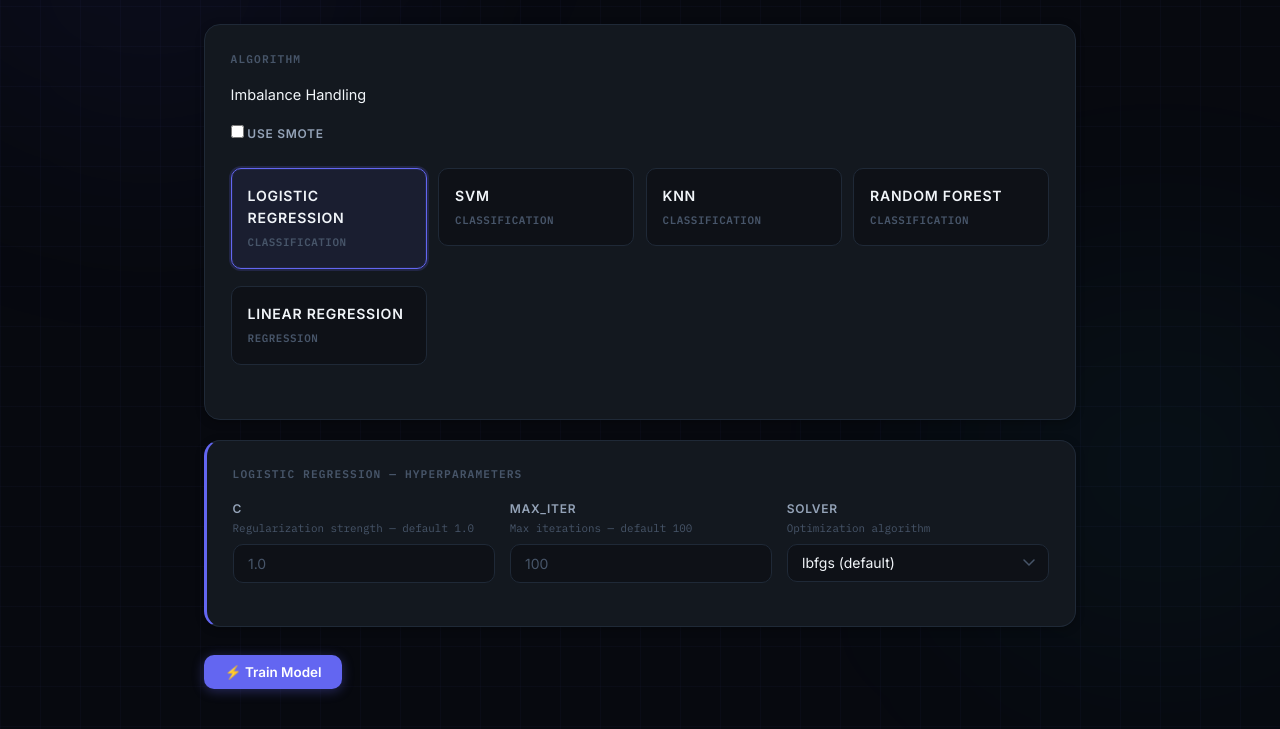
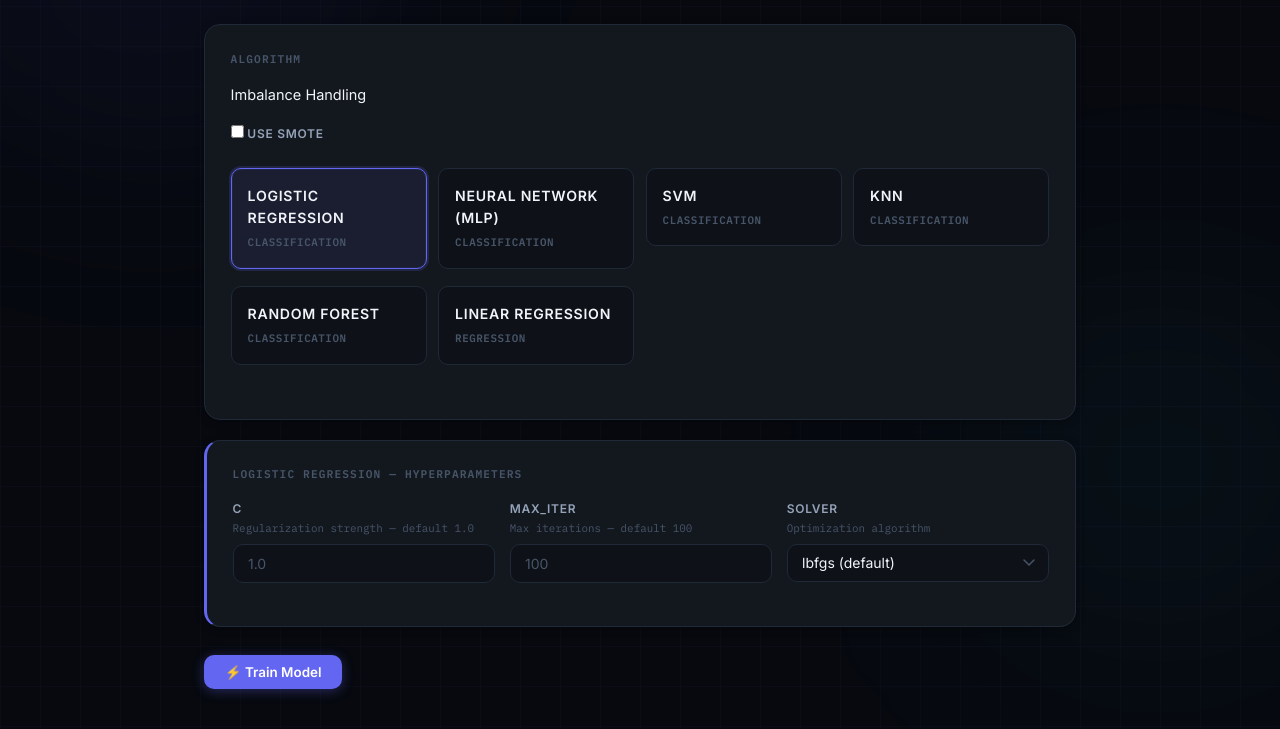
Before and after one commit to mariamgaber123/Auto-Model-Selector, a Flask app: template templates/model.html in a window 1280 px wide. Shown: the part 234-963 px from the top of the page. Run offline with Flask 3, Linux system fonts and the light colour scheme; the template is opened without the code that fills it: most values are stand-ins (such as "Sample title", 1, 10 or a date in 2020).

Commit message:
add mlp classifer

```diff
--- a/app.py
+++ b/app.py
@@ -143,6 +143,19 @@ def train_model_route():
             min_samples_split = Int("min_samples_split")
             if min_samples_split is not None:
                 params["min_samples_split"] = min_samples_split
+
+        elif model_name == "Neural Network (MLP)":
+            params["activation"] = Str("activation")
+            params["solver"] = Str("solver")
+            params["learning_rate"] = Str("learning_rate")
+
+            max_iter = Int("max_iter")
+            if max_iter is not None:
+                params["max_iter"] = max_iter
+
+            hidden_layers = Str("hidden_layer_sizes")
+            if hidden_layers:
+                params["hidden_layer_sizes"] = hidden_layers
 
         elif model_name == "Linear Regression":
             params["fit_intercept"] = (
--- a/main.py
+++ b/main.py
@@ -10,7 +10,7 @@ from models.evaluate import evaluate_model
 from sklearn.utils.multiclass import type_of_target
 
 
-CLASSIFICATION_MODELS = {"Logistic Regression", "SVM", "KNN", "Random Forest"}
+CLASSIFICATION_MODELS = {"Logistic Regression", "SVM", "KNN", "Random Forest","Neural Network (MLP)"}
 REGRESSION_MODELS = {"Linear Regression"}
 
 
--- a/mainSmote.py
+++ b/mainSmote.py
@@ -11,7 +11,7 @@ import pandas as pd
 import numpy as np
 
 
-CLASSIFICATION_MODELS = {"Logistic Regression", "SVM", "KNN", "Random Forest"}
+CLASSIFICATION_MODELS = {"Logistic Regression", "SVM", "KNN", "Random Forest","Neural Network (MLP)"}
 REGRESSION_MODELS = {"Linear Regression"}
 
 
--- a/templates/model.html
+++ b/templates/model.html
@@ -44,6 +44,14 @@
                     onchange="showParams('logistic')">
                 <label class="model-label" for="m1">
                     <span class="m-name">Logistic Regression</span>
+                    <span class="m-type">Classification</span>
+                </label>
+            </div>
+             <div>
+                <input class="model-option" type="radio" name="model_name" id="m6" value="Neural Network (MLP)"
+                    onchange="showParams('mlp')">
+                <label class="model-label" for="m6">
+                    <span class="m-name">Neural Network (MLP)</span>
                     <span class="m-type">Classification</span>
                 </label>
             </div>
@@ -178,6 +186,47 @@
             </div>
         </div>
     </div>
+    <!-- ── Neural Network (MLP) Params ── -->
+    <div class="card param-panel" id="params-mlp" style="display:none;">
+        <h3>Neural Network (MLP) — Hyperparameters</h3>
+        <div class="features-grid">
+            <div class="form-group">
+                <label>Activation <span class="hint">Hidden layer function — default relu</span></label>
+                <select name="activation">
+                    <option value="relu">relu (default)</option>
+                    <option value="tanh">tanh</option>
+                    <option value="logistic">logistic (sigmoid)</option>
+                </select>
+            </div>
+
+            <div class="form-group">
+                <label>Solver <span class="hint">Weight optimization — default adam</span></label>
+                <select name="solver">
+                    <option value="adam">adam (default)</option>
+                    <option value="sgd">sgd</option>
+                    <option value="lbfgs">lbfgs</option>
+                </select>
+            </div>
+
+            <div class="form-group">
+                <label>Learning Rate <span class="hint">Schedule type — default constant</span></label>
+                <select name="learning_rate">
+                    <option value="constant">constant</option>
+                    <option value="adaptive">adaptive</option>
+                </select>
+            </div>
+
+            <div class="form-group">
+                <label>Max Iterations <span class="hint">Max epochs — default 1000</span></label>
+                <input type="number" name="max_iter" step="100" min="100" placeholder="1000" value="1000">
+            </div>
+
+            <div class="form-group">
+                <label>Hidden Layers <span class="hint">Example: (10, 10)</span></label>
+                <input type="text" name="hidden_layer_sizes" placeholder="(10, 10)" value="(10, 10)">
+            </div>
+        </div>
+    </div>
 
     <!-- ── Linear Regression Params ── -->
     <div class="card param-panel" id="params-linreg" style="display:none;">
```
Also changed, not shown: models/model_factory.py (+11 -2 lines).
